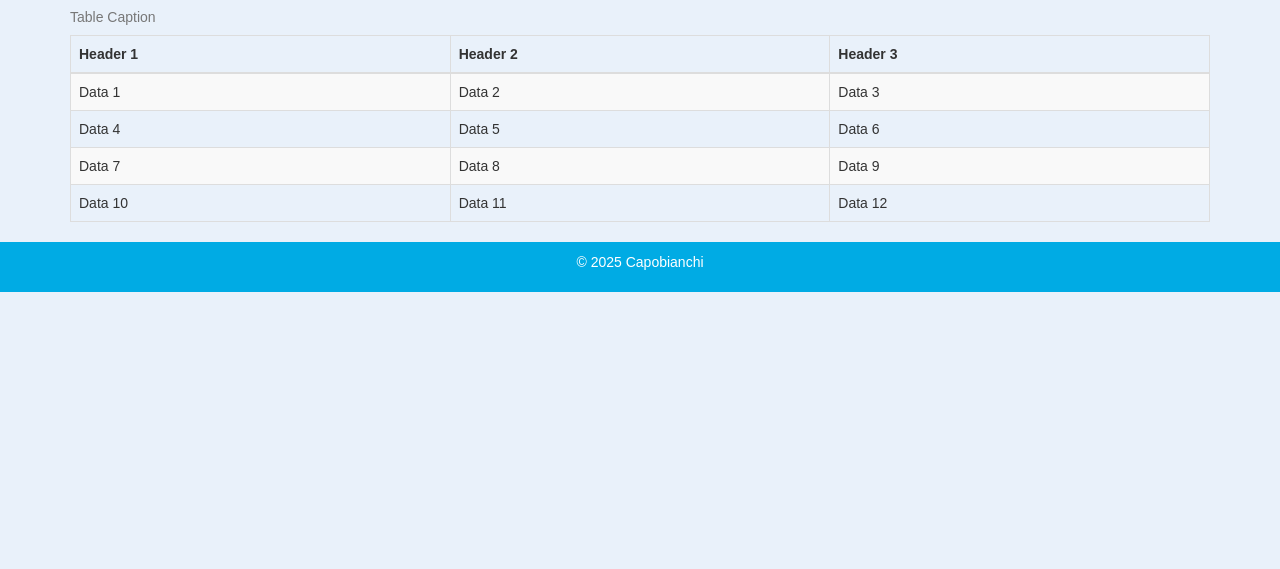
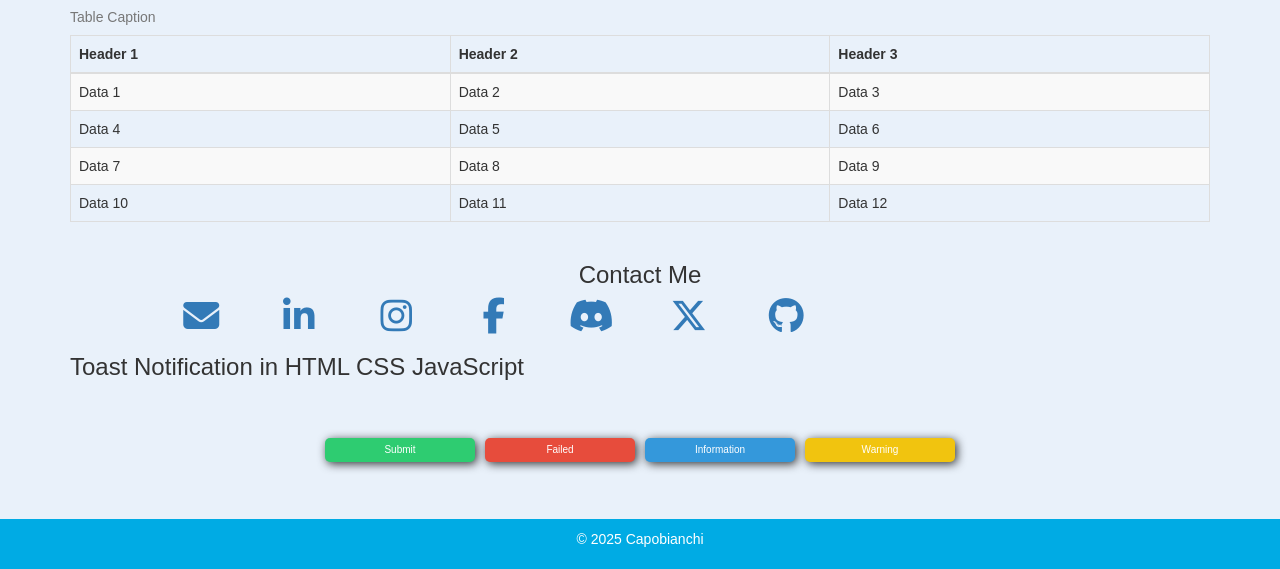
Before and after one commit to FabioCapobianchi/profile25, a PHP site: page / in a window 1280 px wide. Shown: the part 621-1190 px from the top of the page. Before the commit the page ends 913 px from the top, so only its background shows below. Run offline with PHP 8.4, Linux system fonts and the light colour scheme; some libraries are stand-ins or nearby versions.

Commit message:
Update10

```diff
--- a/index.html
+++ b/index.html
@@ -6,7 +6,13 @@
     <title>Profile</title>
     <link rel="stylesheet" href="https://maxcdn.bootstrapcdn.com/bootstrap/3.4.1/css/bootstrap.min.css">
     <link rel="stylesheet" href="mystyle.css">
-</head>
+    <link rel="stylesheet" href="tost.css">
+    <link rel="stylesheet" href="https://fonts.googleapis.com/css2?family=Material+Symbols+Outlined:opsz,wght,FILL,GRAD@20..48,100..700,0..1,-50..200" />
+    <link rel="stylesheet" href="https://cdnjs.cloudflare.com/ajax/libs/font-awesome/4.7.0/css/font-awesome.min.css">
+    <script src="https://kit.fontawesome.com/b8b432d7d3.js" crossorigin="anonymous"></script>
+
+
+  </head>
 <body>
     <header>
         <nav class="navbar navbar-default mynav">
@@ -112,6 +118,80 @@
             </tbody>
         </table>
     </div>
+    <div class="container text-center" >
+        <h3>Contact Me</h3>
+        <div class="row">
+            <div class="col-sm-1 col-sm-offset-1">
+                <a href="mailto:your-email@example.com" target="_blank">
+                    <i class="fa fa-envelope" style="font-size:36px"></i>
+                </a>
+            </div>
+            <div class="col-sm-1">
+                <a href="https://www.linkedin.com/in/your-profile" target="_blank">
+                    <i class="fa fa-linkedin" style="font-size:36px"></i>
+                </a>
+            </div>
+            <div class="col-sm-1">
+                <a href="https://www.instagram.com/your-profile" target="_blank">
+                    <i class="fa fa-instagram" style="font-size:36px"></i>
+                </a>
+            </div>
+            <div class="col-sm-1">
+                <a href="https://www.facebook.com/your-profile" target="_blank">
+                    <i class="fa fa-facebook" style="font-size:36px"></i>
+                </a>
+            </div>
+            <div class="col-sm-1">
+                <a href="https://discord.com/users/your-profile" target="_blank">
+                    <i class="fab fa-discord" style="font-size:36px"></i>
+                </a>
+            </div>
+            <div class="col-sm-1">
+                <a href="https://twitter.com/your-profile" target="_blank">
+                    <i class="fa-brands fa-x-twitter" style="font-size:36px"></i>
+                </a>
+            </div>
+            <div class="col-sm-1">
+                <a href="https://github.com/your-profile" target="_blank">
+                    <i class="fa fa-github" style="font-size:36px"></i>
+                </a>
+            </div>
+        </div>
+    </div>
+
+    <div class="container">
+      <h3>
+           Toast Notification in
+           HTML CSS JavaScript
+        </h3>
+      <div class="toast-buttons">
+          <div class="toast-row">
+              <button type="button"
+                      class="custom-toast
+                             success-toast">
+                  Submit
+                </button>
+              <button type="button"
+                      class="custom-toast
+                             danger-toast">
+                  Failed
+                </button>
+              <button type="button"
+                      class="custom-toast
+                             info-toast">
+                  Information
+                </button>
+              <button type="button"
+                      class="custom-toast
+                             warning-toast">
+                  Warning
+                </button>
+          </div>
+      </div>
+  </div>
+  <div class="toast-overlay"
+       id="toast-overlay"></div>
+  <script src="./script.js"></script>
 
     <footer>
         <p>&copy; 2025 Capobianchi</p>
--- a/mystyle.css
+++ b/mystyle.css
@@ -23,7 +23,8 @@ header {
 }
 
 .navbar-nav > li > a:hover {
-    color: #E9F1FA !important; /* Light blue on hover */
+    color: #00ABE4 !important; /* White text */
+    background-color: #FFFFFF !important; /* White background on hover */
 }
 
 main {
--- a/script.js
+++ b/script.js
@@ -1,3 +1,75 @@
 document.addEventListener('DOMContentLoaded', () => {
     console.log('Document is ready');
 });
+
+// script.js
+
+let icon = {
+    success:
+    '<span class="material-symbols-outlined">task_alt</span>',
+    danger:
+    '<span class="material-symbols-outlined">error</span>',
+    warning:
+    '<span class="material-symbols-outlined">warning</span>',
+    info:
+    '<span class="material-symbols-outlined">info</span>',
+};
+
+const showToast = (
+    message = "Sample Message",
+    toastType = "info",
+    duration = 5000) => {
+    if (
+        !Object.keys(icon).includes(toastType))
+        toastType = "info";
+
+    let box = document.createElement("div");
+    box.classList.add(
+        "toast", `toast-${toastType}`);
+    box.innerHTML = ` <div class="toast-content-wrapper">
+                      <div class="toast-icon">
+                      ${icon[toastType]}
+                      </div>
+                      <div class="toast-message">${message}</div>
+                      <div class="toast-progress"></div>
+                      </div>`;
+    duration = duration || 5000;
+    box.querySelector(".toast-progress").style.animationDuration =
+            `${duration / 1000}s`;
+
+    let toastAlready =
+        document.body.querySelector(".toast");
+    if (toastAlready) {
+        toastAlready.remove();
+    }
+
+    document.body.appendChild(box)};
+
+let submit =
+    document.querySelector(".custom-toast.success-toast");
+let information =
+    document.querySelector(".custom-toast.info-toast");
+let failed =
+    document.querySelector(".custom-toast.danger-toast");
+let warn =
+    document.querySelector(".custom-toast.warning-toast");
+
+submit.addEventListener("click",(e) => {
+        e.preventDefault();
+        showToast("Article Submitted Successfully","success",5000);
+    });
+
+information.addEventListener("click",(e) => {
+        e.preventDefault();
+        showToast("Do POTD and Earn Coins","info",5000);
+    });
+
+failed.addEventListener("click",(e) => {
+        e.preventDefault();
+        showToast("Failed unexpected error","danger",5000);
+    });
+
+warn.addEventListener("click", (e) => {
+    e.preventDefault();
+    showToast("!warning! server error","warning",5000);
+});
--- /dev/null
+++ b/tost.css
@@ -0,0 +1,194 @@
+/* style.css */
+.toast-buttons {
+    max-width: 700px;
+    display: flex;
+    flex-wrap: wrap;
+    justify-content: center;
+    gap: 15px;
+    margin: 2em auto;
+}
+
+.toast-row {
+    display: flex;
+    justify-content: center;
+    margin: 1em 0;
+    padding: 1rem;
+    flex-wrap: wrap;
+}
+
+button.custom-toast {
+    padding: 0.5rem 1rem;
+    border: none;
+    color: #fff;
+    font-weight: 500;
+    border-radius: 5px;
+    box-shadow: 2px 2px 10px
+        rgba(0, 0, 0, 0.785);
+    cursor: pointer;
+    width: 150px;
+    margin: 0.5em;
+    transition: filter 0.2s ease-in-out,
+        transform 0.3s ease-in-out;
+    display: flex;
+    justify-content: center;
+    align-items: center;
+    font-size: 1rem;
+    background-color: transparent;
+    outline: none;
+    background: #3498db;
+    color: #fff;
+}
+
+button.custom-toast:hover {
+    filter: brightness(0.9);
+}
+
+button.success-toast {
+    background-color: #2ecc71;
+}
+
+button.danger-toast {
+    background-color: #e74c3c;
+}
+
+button.info-toast {
+    background-color: #3498db;
+}
+
+button.warning-toast {
+    background-color: #f1c40f;
+}
+
+
+.toast {
+    position: fixed;
+    top: 25px;
+    right: 25px;
+    max-width: 300px;
+    background: #fff;
+    padding: 0.5rem;
+    border-radius: 4px;
+    box-shadow: -1px 1px 10px
+        rgba(0, 0, 0, 0.3);
+    z-index: 1023;
+    animation: slideInRight 0.3s
+            ease-in-out forwards,
+        fadeOut 0.5s ease-in-out
+            forwards 3s;
+    transform: translateX(110%);
+}
+
+.toast.closing {
+    animation: slideOutRight 0.5s
+        ease-in-out forwards;
+}
+
+.toast-progress {
+    position: absolute;
+    display: block;
+    bottom: 0;
+    left: 0;
+    height: 4px;
+    width: 100%;
+    background: #b7b7b7;
+    animation: toastProgress 3s
+        ease-in-out forwards;
+}
+
+.toast-content-wrapper {
+    display: flex;
+    justify-content: space-between;
+    align-items: center;
+}
+
+.toast-icon {
+    padding: 0.35rem 0.5rem;
+    font-size: 1.5rem;
+}
+
+.toast-message {
+    flex: 1;
+    font-size: 0.9rem;
+    color: #000000;
+    padding: 0.5rem;
+}
+
+.toast.toast-success {
+    background: #95eab8;
+}
+
+.toast.toast-success .toast-progress {
+    background-color: #2ecc71;
+}
+
+.toast.toast-danger {
+    background: #efaca5;
+}
+
+.toast.toast-danger .toast-progress {
+    background-color: #e74c3c;
+}
+
+.toast.toast-info {
+    background: #bddaed;
+}
+
+.toast.toast-info .toast-progress {
+    background-color: #3498db;
+}
+
+.toast.toast-warning {
+    background: #ead994;
+}
+
+.toast.toast-warning .toast-progress {
+    background-color: #f1c40f;
+}
+
+@keyframes slideInRight {
+    0% {
+        transform: translateX(110%);
+    }
+
+    75% {
+        transform: translateX(-10%);
+    }
+
+    100% {
+        transform: translateX(0%);
+    }
+}
+
+@keyframes slideOutRight {
+    0% {
+        transform: translateX(0%);
+    }
+
+    25% {
+        transform: translateX(-10%);
+    }
+
+    100% {
+        transform: translateX(110%);
+    }
+}
+
+@keyframes fadeOut {
+    0% {
+        opacity: 1;
+    }
+
+    100% {
+        opacity: 0;
+    }
+}
+
+@keyframes toastProgress {
+    0% {
+        width: 100%;
+    }
+
+    100% {
+        width: 0%;
+    }
+}
```
